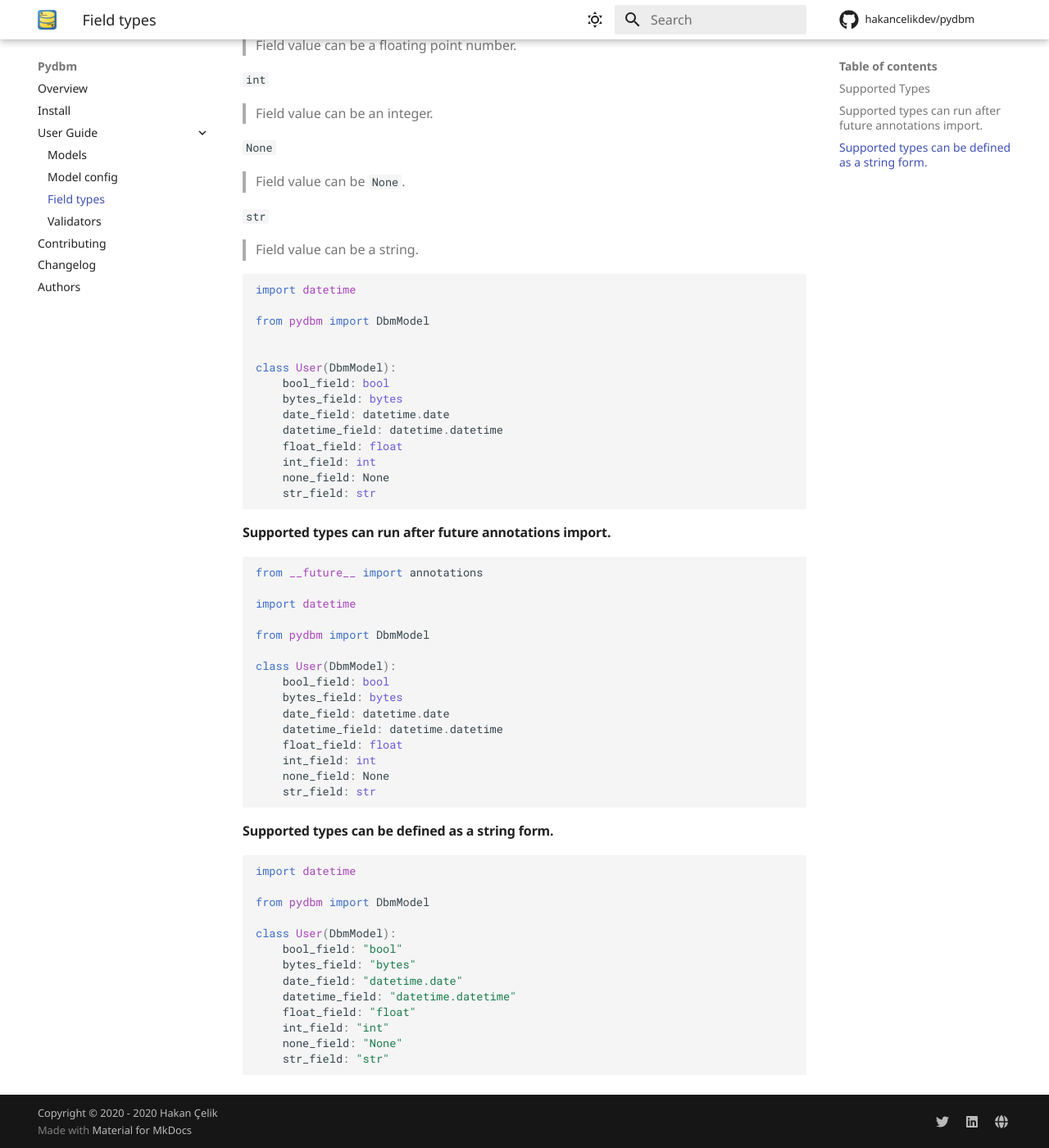
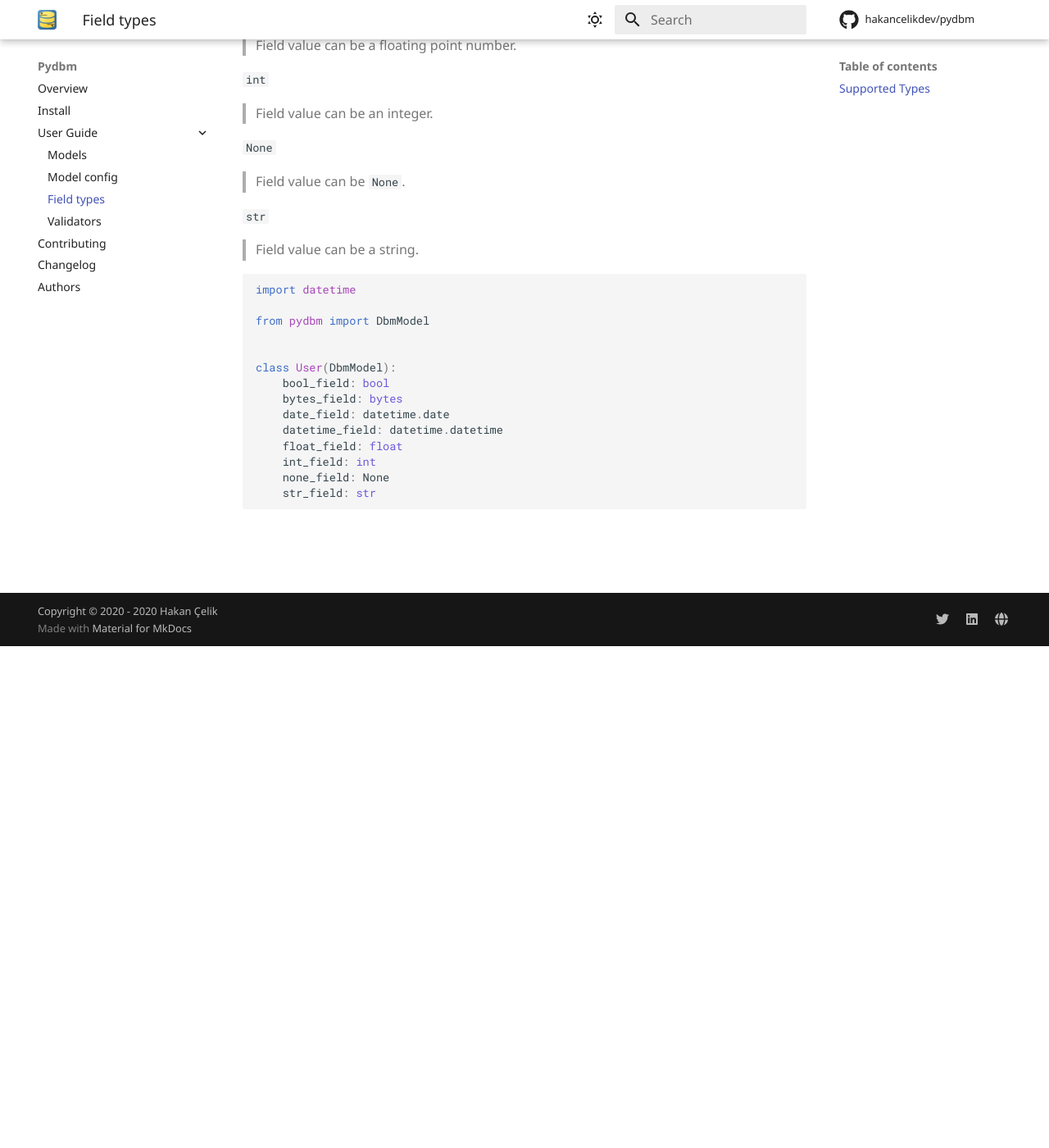
Before and after one commit to hakancelikdev/pydbm, an MkDocs documentation site: the page built from docs/tutorial/field-types.md, in a window 1280 px wide and 1400 px high, scrolled down 612 px. Shown: the whole window at 82% size. Built offline with MkDocs 1.6.1 and Material for MkDocs 9.7.7, drawn with Linux system fonts in a browser that asks for light colours; comment, search, counter and statistics services are not loaded; the version menu is left out.

````diff
--- a/docs/tutorial/field-types.md
+++ b/docs/tutorial/field-types.md
@@ -40,42 +40,3 @@
     none_field: None
     str_field: str
 ```
-
-## Supported types can run after future annotations import.
-
-```python
-from __future__ import annotations
-
-import datetime
-
-from pydbm import DbmModel
-
-class User(DbmModel):
-    bool_field: bool
-    bytes_field: bytes
-    date_field: datetime.date
-    datetime_field: datetime.datetime
-    float_field: float
-    int_field: int
-    none_field: None
-    str_field: str
-```
-
-
-## Supported types can be defined as a string form.
-
-```python
-import datetime
-
-from pydbm import DbmModel
-
-class User(DbmModel):
-    bool_field: "bool"
-    bytes_field: "bytes"
-    date_field: "datetime.date"
-    datetime_field: "datetime.datetime"
-    float_field: "float"
-    int_field: "int"
-    none_field: "None"
-    str_field: "str"
-```
--- a/setup.cfg
+++ b/setup.cfg
@@ -1,6 +1,6 @@
 [metadata]
 name = pythonic-dbm
-version = 0.5.1
+version = 0.6.0
 url = https://pydbm.hakancelik.dev/
 author = Hakan Celik
 author_email = hakancelikdev@gmail.com
````
Also changed, not shown: docs/CHANGELOG.md (+16 -3 lines), docs/tutorial/models.md (+2 -5 lines), 8 other files.
